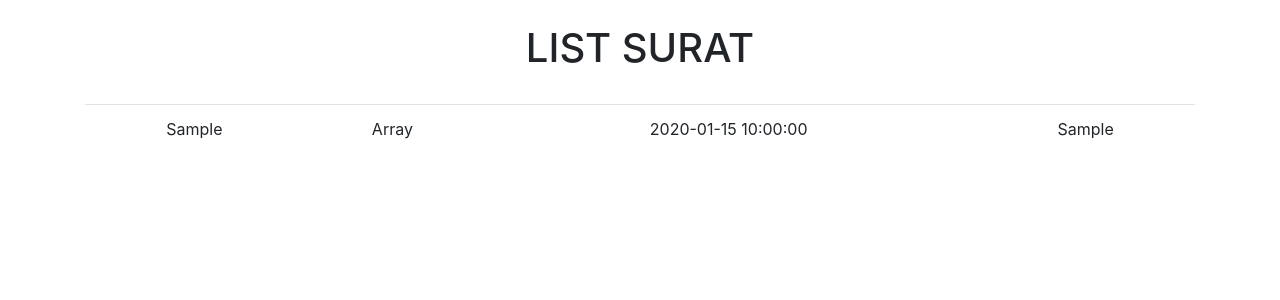
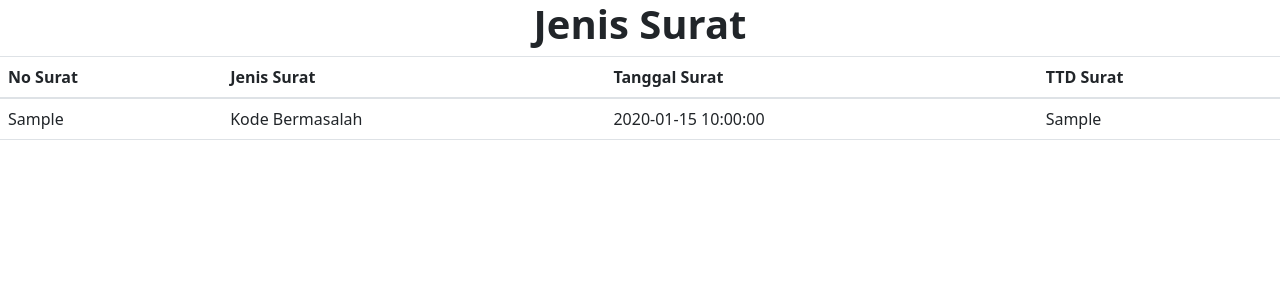
Before and after one commit to dindarachma/dindami20b, a PHP site: page /view.php in a window 1280 px wide. Shown: the top 300 px of the page. Run offline with PHP 8.4, Linux system fonts and the light colour scheme; tables that the repository leaves empty or names only in its code hold one stand-in row (values such as "Sample post"); some libraries are stand-ins or nearby versions.

Commit message:
Update view.php

```diff
--- a/week4/view.php
+++ b/week4/view.php
@@ -1,92 +1,57 @@
 <?php
 error_reporting(0);
-//buat koneksi
-$con = new mysqli("localhost","root","","db_suratdinda");
-
-$tgl = date('d F Y');
+//Buat Koneksinya
+$con = new mysqli("localhost","root", "","db_suratdinda");
+$tgl = date ('d F Y');
 
 $sql = "SELECT * FROM tbl_surat";
 $result = $con->query($sql);
-/*$isi = $result->fetch_assoc();*/
-
 ?>
 
 <!DOCTYPE html>
 <html>
 <head>
   <title>View Surat</title>
-	<link rel="stylesheet" type="text/css" href="../assets/css/bootstrap.min.css">
-	<link href="https://cdn.jsdelivrnet/npm/bootstrap@5.1.3/dist/css/bootstrap.min.css" rel="stylesheet" integrity="sha384-1BmE4kWBq78iYhFldvKuhfTAU6auU8tT94WrHftjDbrCEXSU1oBoqyl2QvZ6jIW3" crossorigin="anonymous">
+  <link rel="stylesheet" href="../assets/css/bootstrap.min.css">
+  <link href="https://cdn.jsdelivr.net/npm/bootstrap@5.1.3/dist/css/bootstrap.min.css" rel="stylesheet" integrity="sha384-1BmE4kWBq78iYhFldvKuhfTAU6auU8tT94WrHftjDbrCEXSU1oBoqyl2QvZ6jIW3" crossorigin="anonymous">
 <script src="https://cdn.jsdelivr.net/npm/bootstrap@5.1.3/dist/js/bootstrap.bundle.min.js" integrity="sha384-ka7Sk0Gln4gmtz2MlQnikT1wXgYsOg+OMhuP+IlRH9sENBO0LRn5q+8nbTov4+1p" crossorigin="anonymous"></script>
 </head>
 <body>
-	<div class="container">
-	<br>
-	<h1><center>LIST SURAT</center></h1>
-	<br>
-<table class="table text-center">
-<!--   <thead class="table-dark"> -->
+
+  <h1><center><b>Jenis Surat</b></center></h1>
+
+  <table class="table">
+    <thead>
+      <tr>
+        <th>No Surat</th>
+        <th>Jenis Surat</th>
+        <th>Tanggal Surat</th>
+        <th>TTD Surat</th>
+      </tr>
+    </thead>
 <?php
+/*$query=mysqli_query($sql,"SELECT * FROM tbl_surat");*/
   foreach ($result as $isi){
-  			if($isi["jenis_surat"]=='1'){
+    if ($isi["jenis_surat"]=='1'){
       $js = "Surat Keputusan";
-  			}else if($isi["jenis_surat"]=='2'){
+    }
+    else if($isi["jenis_surat"]=='2'){
       $js = "Surat Pernyataan";
-  			}else if($isi["jenis_surat"]=='3'){
-  				$js = "Surat Pemninjaman";
-  			}else {
+    }else if ($isi["jenis_surat"]=='3'){
+      $js = "Surat Peminjaman";
+    }else{
       $js = "Kode Bermasalah";
     }
     ?>
   <tr>
     <td><?php echo $isi['no_surat'];?></td>
-    	<td><?php echo $isi;?></td>
+    <td><?php echo $js;?></td>
     <td><?php echo $isi['tgl_surat'];?></td>
     <td><?php echo $isi['ttd_surat'];?></td>
   </tr>
   <?php
   }
 ?>
-<!--     <td><b>NO SURAT</b></td>
-    <td><b>NAMA</b></td>
-    <td><b>ALAMAT</b></td>
-    <td><b>NO HP</b></td> -->
-  <!-- </thead> -->
-
-
-<!--     <tr>
-    	<td>202002050</td>
-    	<td>Hilda Yuliani</td>
-    	<td>Ciamis</td>
-    	<td>087654786789</td>
-    </tr>
-    <tr>
-    	<td>202002067</td>
-    	<td>Fanny Fietya Herlambang</td>
-    	<td>Rajapolah</td>
-    	<td>082123978908</td>
-    </tr>
-    <tr>
-    	<td>202002090</td>
-    	<td>Siti Aas Latifah</td>
-    	<td>Garut</td>
-    	<td>081098675436</td>
-    </tr>
-    <tr>
-    	<td>202002049</td>
-    	<td>Adinda nur Aulia Rizki</td>
-    	<td>Tasikmalaya</td>
-    	<td>082123456789</td>
-    </tr>
-        <tr>
-    	<td>202002062</td>
-    	<td>Depa Melina</td>
-    	<td>Tasikmalaya</td>
-    	<td>089765345674</td>
-    </tr> -->
-  </tbody>
-</table>
-</div>
 </body>
 <script src="../assets/js/bootstrap.min.js"></script>
 <script src="https://cdn.jsdelivr.net/npm/@popperjs/core@2.10.2/dist/umd/popper.min.js" integrity="sha384-7+zCNj/IqJ95wo16oMtfsKbZ9ccEh31eOz1HGyDuCQ6wgnyJNSYdrPa03rtR1zdB" crossorigin="anonymous"></script>
```
Lines whose indentation alone changed are shown as unchanged.
